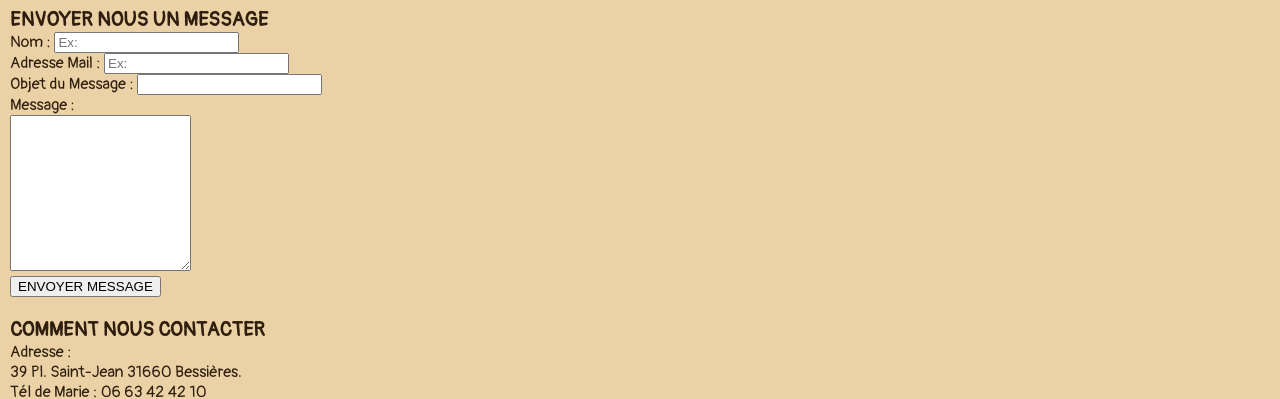
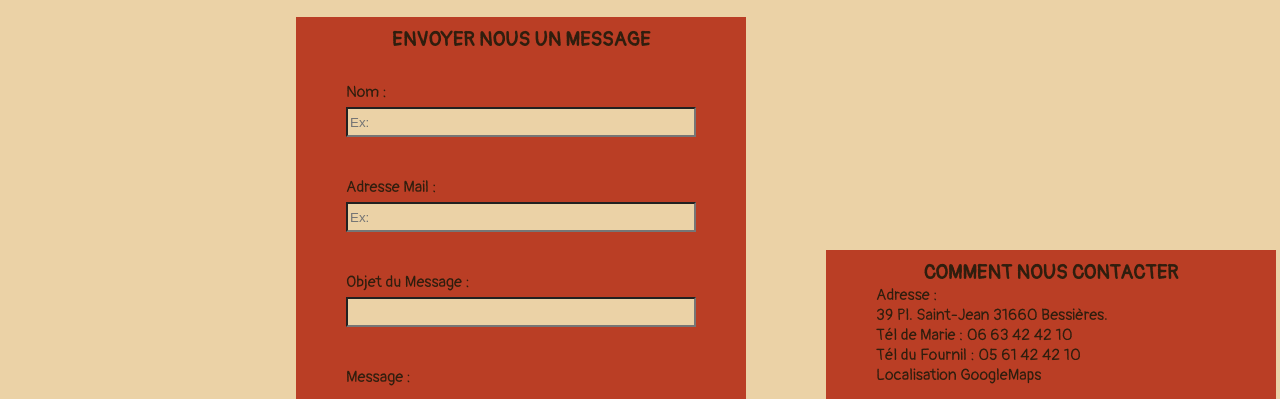
Before and after one commit to RomainB1989/Project-Cursus, a plain HTML site: page Front-End/contact.html in a window 1280 px wide. Shown: the part 348-747 px from the top of the page. Drawn offline with Linux system fonts and the light colour scheme.

Commit message:
Modif du 04/12/24

```diff
--- a/Front-End/contact.html
+++ b/Front-End/contact.html
@@ -7,6 +7,7 @@
         <title>L'EpiNature</title>
         <!-- Fiches CSS -->
         <link rel="stylesheet" href="./style.css">
+        <link rel="stylesheet" href="./form.css">
         <!-- Google Font -->
         <link rel="preconnect" href="https://fonts.googleapis.com">
         <link rel="preconnect" href="https://fonts.gstatic.com" crossorigin>
@@ -52,7 +53,7 @@
                 <li><a href="#">Mon Panier</a></li>
             </ul>
         </nav>
-        <main>
+        <main class="contenu">
             <div class="form-contact">
                 <h2>ENVOYER NOUS UN MESSAGE</h2>
                 <form method="" action="">
--- /dev/null
+++ b/Front-End/form.css
@@ -0,0 +1,56 @@
+
+.contenu{
+    width: 60%;
+    margin: auto;
+    display: grid;
+    grid-template-columns: 2;
+}
+
+.contenu div{
+    width: 350px;
+    padding: 10px 50px;
+    margin: 20px 40px;
+    background-color: #BA3E25;
+    display: flex;
+    flex-direction: column;
+    justify-self: center;
+    align-self: center;
+}
+
+.contenu div label{
+    margin-bottom: 5px
+}
+
+.form-create{
+    grid-column: 1;
+}
+
+.form-connect{
+    grid-column: 2;
+}
+
+.form-contact{
+    grid-column: 1;
+}
+
+.info-contact{
+    grid-column: 2;
+}
+
+form div{
+    margin: auto;
+}
+
+form textarea{
+    background-color: #EBD2A6;
+}
+
+form input{
+    background-color: #EBD2A6;
+    height: 24px;
+}
+
+ form .link{
+    border-radius: 10px;
+    height: 40px;
+ }
--- a/Front-End/style.css
+++ b/Front-End/style.css
@@ -2,6 +2,7 @@
 
 body{
     margin: 0;
+    background-color: #EBD2A6;
     color: #2F1E0E;
     font-family: Pangolin;
 }
@@ -129,12 +130,15 @@ nav > ul li:hover .sous{
     font-size: 12px;
 }
 
+/* Fin Menu Deroulant */
+
+
 /*  Contenu de page  */
 
 main{
     margin: 0;
     background-color: #EBD2A6;
-    height: 1000px;
+    /* height: 1000px; */
     color: #2F1E0E;
     font-family: Pangolin;
 }
@@ -143,31 +147,9 @@ p{
     margin: 0;
 }
 
-.conteneur{
-  margin: 50px;
-  height: 1500px;
-}
-
-
-
-.form-create{
-    padding: 10px;
-}
-
-.form-connect{
-    padding: 10px;
-}
-
-.form-contact{
-    padding: 10px;
-}
-
-.info-contact{
-    padding: 10px;
-}
-
 h2{
     margin: 0;
+    text-align: center;
     color: #2F1E0E;
     font-family: Pangolin;
     font-size: 20px;
```
Also changed, not shown: Front-End/accueil.html (+10 -6 lines), Front-End/creation-connection.html (+2 -1 lines), Contenu Texte/Présentation.txt.
